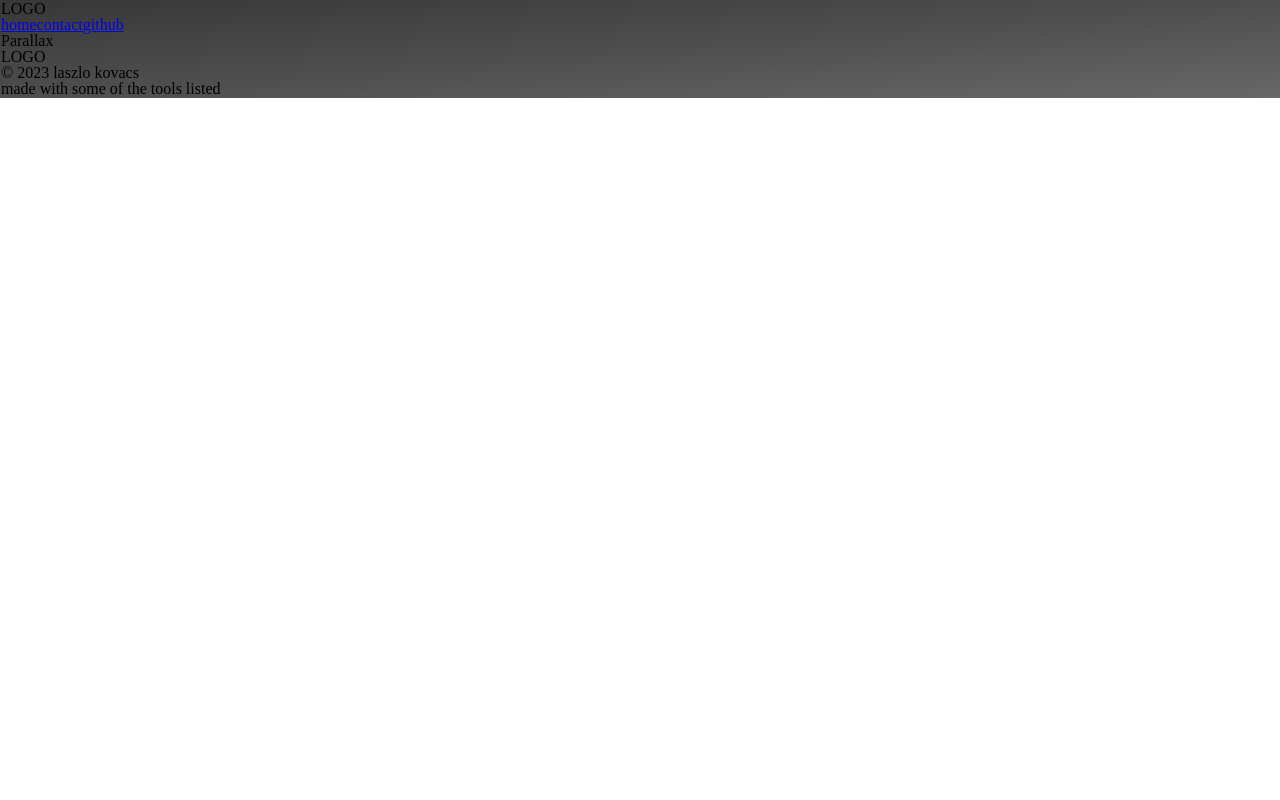
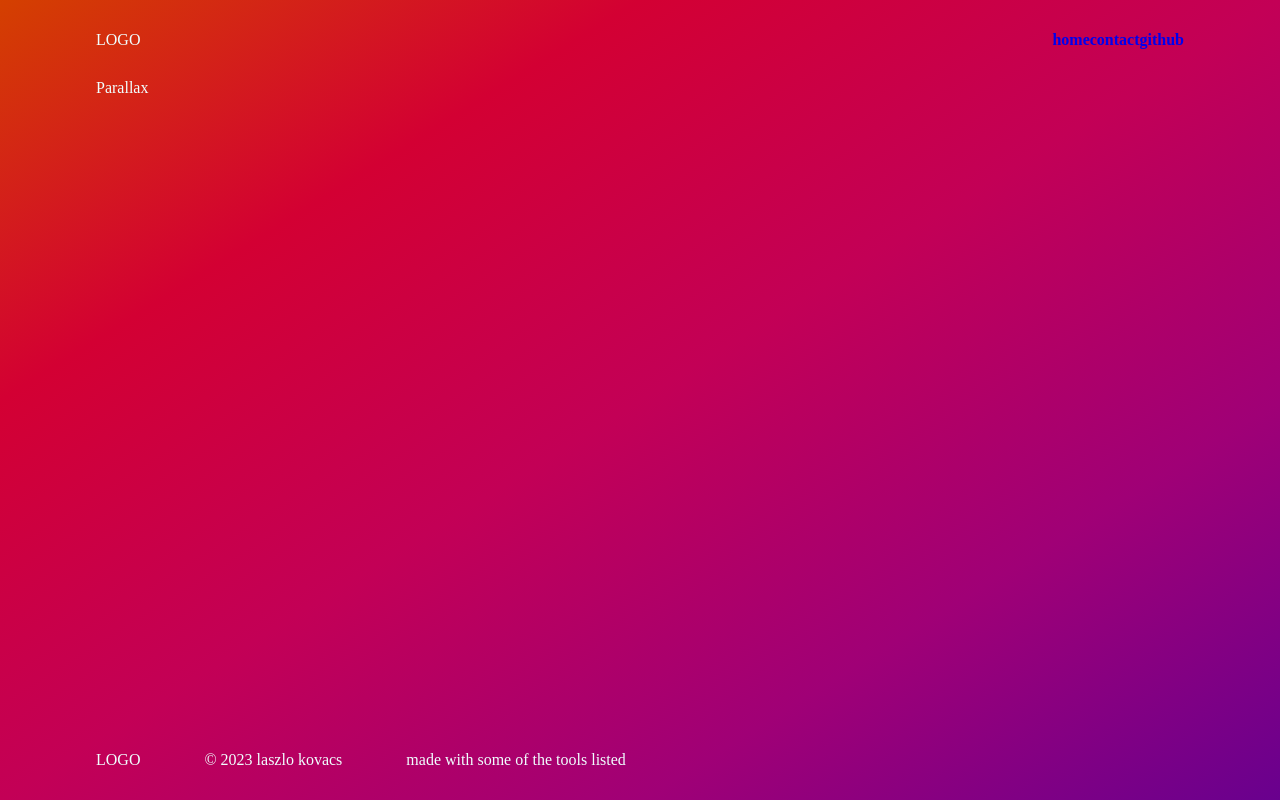
Before and after one commit to laszloekovacs/webdev-minipage, a React (Vite) app: page / in a window 1280 px wide. Built offline with nearby package versions, Linux system fonts and the light colour scheme; no server answers.

Commit message:
added more styling

```diff
--- a/src/components/App.jsx
+++ b/src/components/App.jsx
@@ -8,12 +8,12 @@ import Footer from './Footer'
 
 function App() {
   return (
-    <main>
+    <div className="App">
       <Header />
       <Parallax />
       <LinkList />
       <Footer />
-    </main>
+    </div>
   )
 }
 
--- a/src/components/Footer.jsx
+++ b/src/components/Footer.jsx
@@ -2,12 +2,12 @@ import React from 'react'
 
 const Footer = () => {
   return (
-    <div>
+    <footer>
       <h2>LOGO</h2>
       <p>© 2023 laszlo kovacs</p>
       <p>made with some of the tools listed</p>
       <a href="http://github.com/laszloekovacs"></a>
-    </div>
+    </footer>
   )
 }
 
--- a/src/components/LinkList.jsx
+++ b/src/components/LinkList.jsx
@@ -26,7 +26,7 @@ const LinkListConsumer = () => {
 
   if (error) return 'An error has occurred: ' + error.message
 
-  return <div dangerouslySetInnerHTML={{ __html: data }} />
+  return <main dangerouslySetInnerHTML={{ __html: data }} />
 }
 
 const LinkList = () => {
--- a/src/main.scss
+++ b/src/main.scss
@@ -3,8 +3,42 @@
 $light: linear-gradient(to right bottom, #d44000, #d30033, #c30056, #a00076, #69008e);
 $dark: linear-gradient(to right bottom, #373737, #434343, #4e4e4e, #5b5b5b, #676767);
 
-body {
-  margin: 1px;
-  background-image: $dark;
+html {
+  font-size: 16px;
+  color: azure;
+
+  background-image: $light;
   background-repeat: no-repeat;
 }
+
+a {
+  text-decoration: none;
+  font-weight: bold;
+}
+
+#root {
+  position: relative;
+  display: flex;
+  flex-direction: column;
+  width: 85%;
+  min-height: 100vh;
+  margin-left: auto;
+  margin-right: auto;
+}
+
+nav {
+  display: flex;
+  flex-direction: row;
+  justify-content: space-between;
+  align-items: center;
+  margin: 2rem 0;
+}
+
+footer {
+  position: absolute;
+  bottom: 0;
+  display: flex;
+  flex-direction: row;
+  gap: 4rem;
+  margin: 2rem 0;
+}
```
